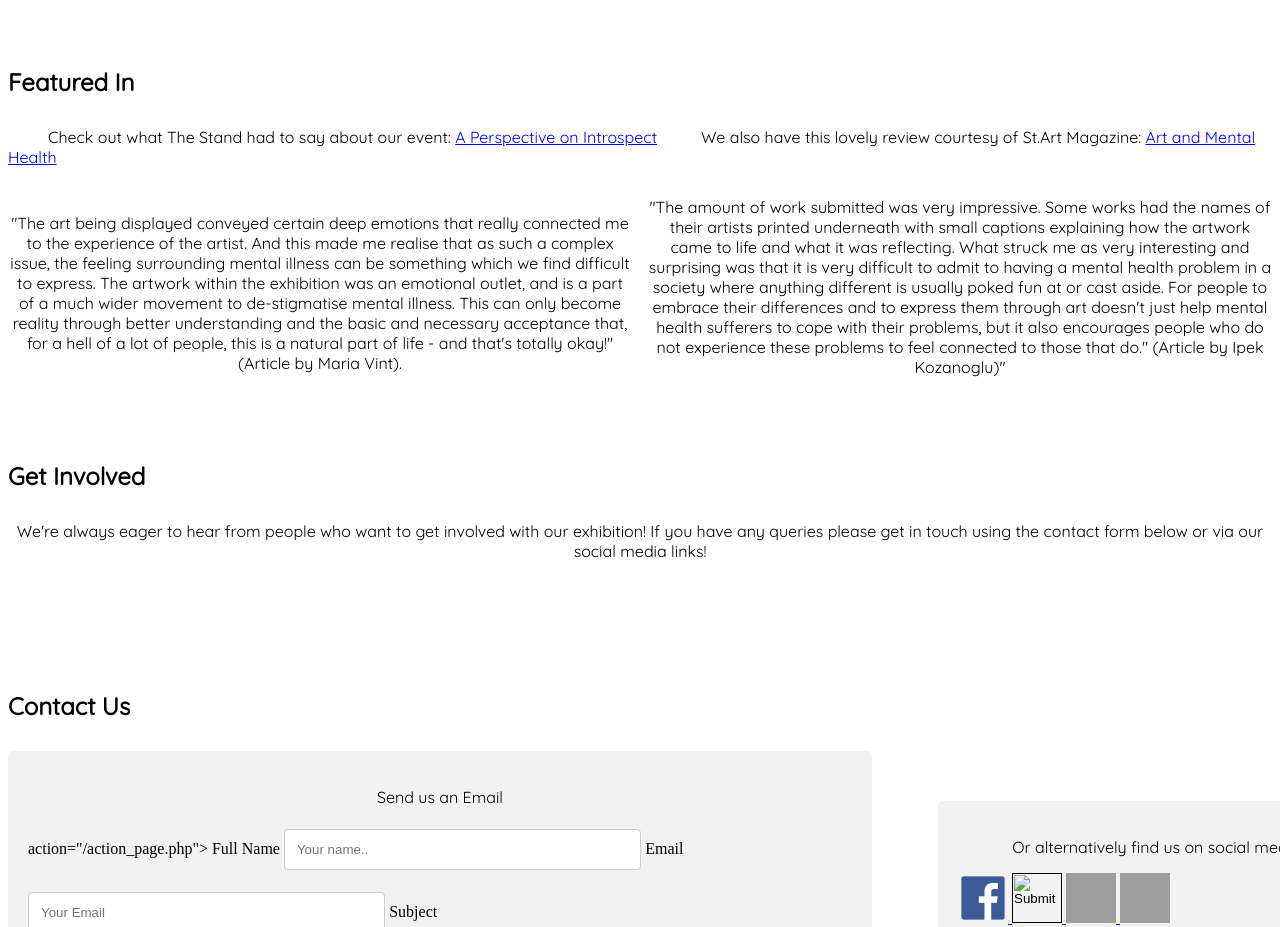
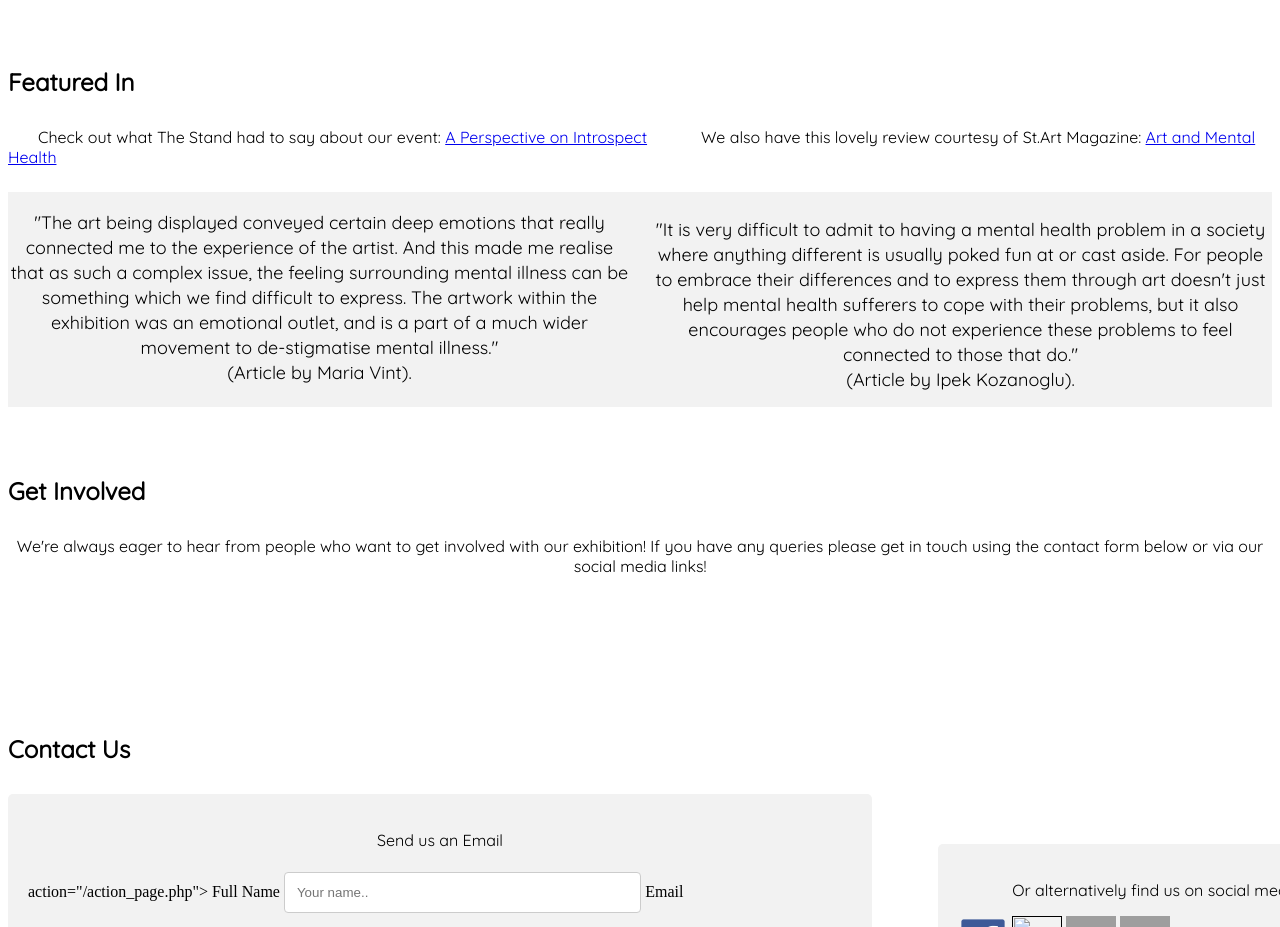
Before and after one commit to gb72/Introspect, a plain HTML site: page Introspect.html in a window 1280 px wide. Shown: the part 1606-2533 px from the top of the page. Drawn offline with Linux system fonts and the light colour scheme; grey boxes are pictures that could not be loaded.

Commit message:
added background to quotes

```diff
--- a/Introspect.css
+++ b/Introspect.css
@@ -20,16 +20,26 @@ h2{
 
 li1 {
     font-family: 'Quicksand', sans-serif;
-    margin-left: 40px;
+    margin-left: 30px;
     font-size: 16px;
+
+}
+
+li2 {
+    font-family: 'Quicksand', sans-serif;
+    margin-left: 50px;
+    font-size: 16px;
+
 }
 
 .articles {
     -webkit-columns: 100px 2;
     -moz-columns: 100px 2;
     columns: 100px 2;
-    margin-top: 30px;
-    font-family: 'Quicksand', sans-serif;
+    margin-top: 25px;
+    font: 400 18px/0.8 'Cookie', Helvetica, sans-serif;
+    line-height: 25px;
+    background-color: #f2f2f2;
 
 }
 
--- a/Introspect.html
+++ b/Introspect.html
@@ -69,21 +69,20 @@
 <ul2>
 	  	<li1> Check out what The Stand had to say about our event: <a href="https://thestand-online.com/2017/02/18/a-perspective-on-introspect/"> A Perspective on Introspect</a></li1>
 
-	  	<li1> We also have this lovely review courtesy of St.Art Magazine: <a href="https://www.st-artmagazine.com/artsandculture/2017/3/29/art-and-mental-health"> Art and Mental Health </a></li1>
-
- <br />
-
-<div class="articles">
-   		<p>"The art being displayed conveyed certain deep emotions that really connected me to the experience of the artist. And this made me realise that as such a complex issue, the feeling surrounding mental illness can be something which we find difficult to express. The artwork within the exhibition was an emotional outlet, and is a part of a much wider movement to de-stigmatise mental illness. This can only become reality through better understanding and the basic and necessary acceptance that, for a hell of a lot of people, this is a natural part of life - and that's totally okay!" (Article by Maria Vint). </p>
-
-		 <p> "The amount of work submitted was very impressive. Some works had the names of their artists printed underneath with small captions explaining how the artwork came to life and what it was reflecting. What struck me as very interesting and surprising was that it is very difficult to admit to having a mental health problem in a society where anything different is usually poked fun at or cast aside. For people to embrace their differences and to express them through art doesn't just help mental health sufferers to cope with their problems, but it also encourages people who do not experience these problems to feel connected to those that do." (Article by Ipek Kozanoglu)" </p>
-</div>
+	  	<li2> We also have this lovely review courtesy of St.Art Magazine: <a href="https://www.st-artmagazine.com/artsandculture/2017/3/29/art-and-mental-health"> Art and Mental Health </a></li2>
 
 
 
+<div class="articles">
+   		<p> "The art being displayed conveyed certain deep emotions that really connected me to the experience of the artist. And this made me realise that as such a complex issue, the feeling surrounding mental illness can be something which we find difficult to express. The artwork within the exhibition was an emotional outlet, and is a part of a much wider movement to de-stigmatise mental illness." <br /> (Article by Maria Vint). </p>
+
+		<p> <br /> "It is very difficult to admit to having a mental health problem in a society where anything different is usually poked fun at or cast aside. For people to embrace their differences and to express them through art doesn't just help mental health sufferers to cope with their problems, but it also encourages people who do not experience these problems to feel connected to those that do." <br /> (Article by Ipek Kozanoglu). </p>
+
+</div>
+
 	<h2 id="Involved"> Get Involved</h2>
 
-<p> We're always eager to hear from people who want to get involved with our exhibition! If you have any queries please get in touch using the contact form below or via our social media links!
+<p> We're always eager to hear from people who want to get involved with our exhibition! If you have any queries please get in touch using the contact form below or via our social media links! </p>
 
 
 		<br />
```
